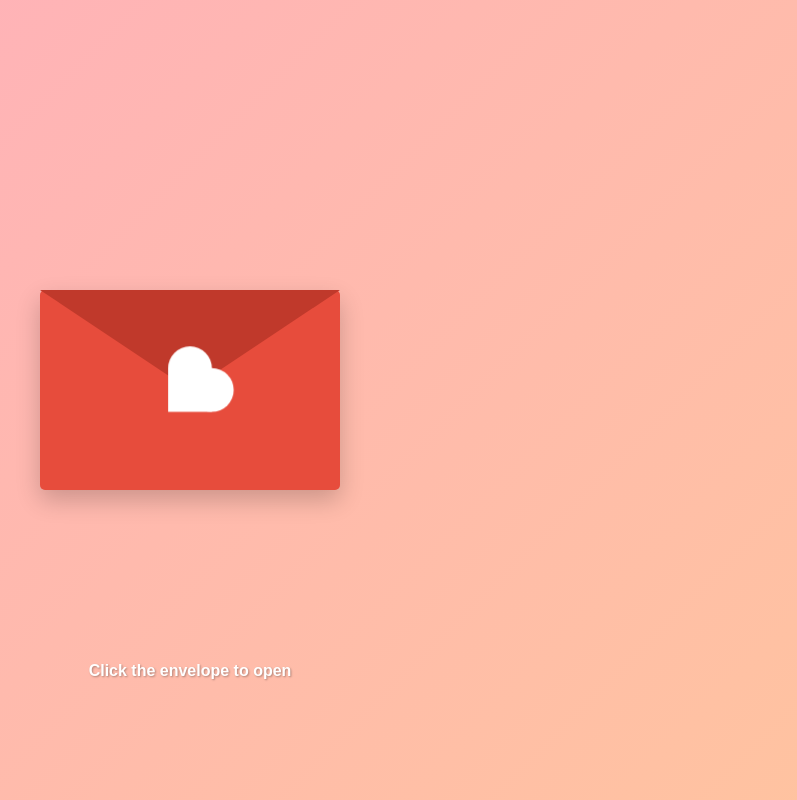
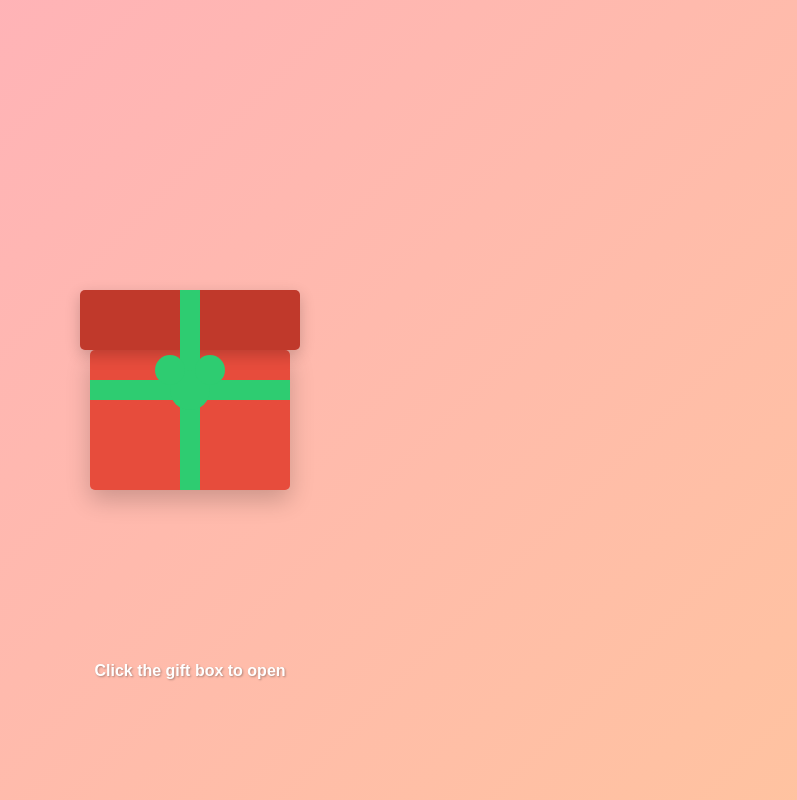
Before and after one commit to Nanayaw01my/love, a plain HTML site: page index.html in a window 1280 px wide. Shown: the whole page, without its empty margins (450-1247 px from the left). Drawn offline with Linux system fonts and the light colour scheme.

Commit message:
Update index.html

```diff
--- a/index.html
+++ b/index.html
@@ -33,82 +33,99 @@
             justify-content: center;
         }
 
-        /* Envelope Styles */
-        .envelope {
+        /* Gift Box Styles */
+        .gift-box {
             position: relative;
-            width: 300px;
+            width: 200px;
             height: 200px;
             cursor: pointer;
             z-index: 10;
             margin-bottom: 20px;
-        }
-
-        .envelope:hover {
-            transform: scale(1.05);
             transition: transform 0.3s ease;
         }
 
-        .envelope-front {
+        .gift-box:hover {
+            transform: scale(1.05);
+        }
+
+        .box {
             position: absolute;
             width: 100%;
-            height: 100%;
+            height: 70%;
+            bottom: 0;
             background: #e74c3c;
             border-radius: 5px;
             box-shadow: 0 10px 25px rgba(0, 0, 0, 0.2);
             z-index: 2;
         }
 
-        .envelope:before {
-            content: '';
+        .lid {
             position: absolute;
+            width: 110%;
+            height: 30%;
+            background: #c0392b;
             top: 0;
-            left: 0;
-            right: 0;
-            margin: 0 auto;
-            width: 0;
-            height: 0;
-            border-left: 150px solid transparent;
-            border-right: 150px solid transparent;
-            border-top: 100px solid #c0392b;
+            left: -5%;
+            border-radius: 5px;
+            box-shadow: 0 5px 15px rgba(0, 0, 0, 0.2);
             z-index: 3;
+            transition: transform 0.8s ease;
+            transform-origin: bottom;
         }
 
-        .heart {
+        .gift-box.open .lid {
+            transform: rotate(-110deg);
+        }
+
+        .ribbon {
             position: absolute;
+            background: #2ecc71;
+            z-index: 4;
+        }
+
+        .ribbon-horizontal {
+            width: 100%;
+            height: 20px;
+            top: 50%;
+            transform: translateY(-50%);
+        }
+
+        .ribbon-vertical {
+            width: 20px;
+            height: 100%;
+            left: 50%;
+            transform: translateX(-50%);
+        }
+
+        .bow {
+            position: absolute;
+            width: 40px;
+            height: 40px;
+            background: #2ecc71;
             top: 50%;
             left: 50%;
             transform: translate(-50%, -50%);
-            width: 40px;
-            height: 40px;
-            background: white;
-            z-index: 4;
-            animation: heartbeat 1.5s ease infinite;
+            border-radius: 50%;
+            z-index: 5;
         }
 
-        .heart:before,
-        .heart:after {
+        .bow:before, .bow:after {
             content: '';
             position: absolute;
-            width: 40px;
-            height: 40px;
-            background: white;
+            width: 30px;
+            height: 30px;
+            background: #2ecc71;
             border-radius: 50%;
         }
 
-        .heart:before {
-            top: -20px;
-            left: 0;
+        .bow:before {
+            top: -15px;
+            left: -15px;
         }
 
-        .heart:after {
-            top: 0;
-            left: 20px;
-        }
-
-        @keyframes heartbeat {
-            0% { transform: translate(-50%, -50%) scale(1); }
-            50% { transform: translate(-50%, -50%) scale(1.1); }
-            100% { transform: translate(-50%, -50%) scale(1); }
+        .bow:after {
+            top: -15px;
+            right: -15px;
         }
 
         /* Card Styles */
@@ -128,7 +145,7 @@
             opacity: 0;
             visibility: hidden;
             transform: translateY(100px) scale(0.8);
-            transition: all 0.8s ease;
+            transition: all 0.8s ease 0.5s;
             z-index: 1;
         }
 
@@ -231,15 +248,9 @@
                 height: 500px;
             }
 
-            .envelope {
-                width: 250px;
-                height: 167px;
-            }
-
-            .envelope:before {
-                border-left: 125px solid transparent;
-                border-right: 125px solid transparent;
-                border-top: 83px solid #c0392b;
+            .gift-box {
+                width: 150px;
+                height: 150px;
             }
 
             .card {
@@ -264,9 +275,12 @@
 </head>
 <body>
     <div class="container">
-        <div class="envelope" id="envelope">
-            <div class="envelope-front"></div>
-            <div class="heart"></div>
+        <div class="gift-box" id="giftBox">
+            <div class="lid"></div>
+            <div class="box"></div>
+            <div class="ribbon ribbon-horizontal"></div>
+            <div class="ribbon ribbon-vertical"></div>
+            <div class="bow"></div>
         </div>
 
         <div class="card" id="card">
@@ -279,29 +293,34 @@
         </div>
 
         <div class="hearts-container" id="heartsContainer"></div>
-        <div class="instruction">Click the envelope to open</div>
+        <div class="instruction">Click the gift box to open</div>
     </div>
 
     <script>
         document.addEventListener('DOMContentLoaded', function() {
-            const envelope = document.getElementById('envelope');
+            const giftBox = document.getElementById('giftBox');
             const card = document.getElementById('card');
             const heartsContainer = document.getElementById('heartsContainer');
 
-            // Add click event to envelope
-            envelope.addEventListener('click', function() {
-                console.log("Envelope clicked!");
+            // Add click event to gift box
+            giftBox.addEventListener('click', function() {
+                console.log("Gift box clicked!");
 
-                // Open the card
-                card.classList.add('open');
+                // Open the box lid
+                giftBox.classList.add('open');
+
+                // Open the card with a slight delay
+                setTimeout(() => {
+                    card.classList.add('open');
+                }, 500);
 
                 // Create floating hearts
                 createHearts();
 
-                // Hide envelope after animation
+                // Hide gift box after animation
                 setTimeout(() => {
-                    envelope.style.display = 'none';
-                }, 500);
+                    giftBox.style.display = 'none';
+                }, 1000);
             });
 
             function createHearts() {
```
